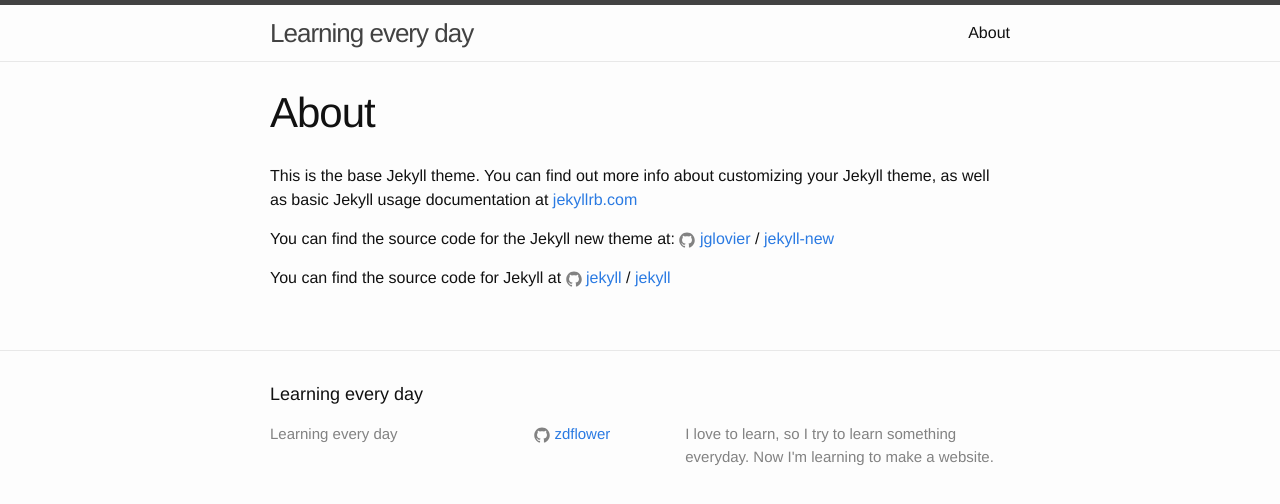
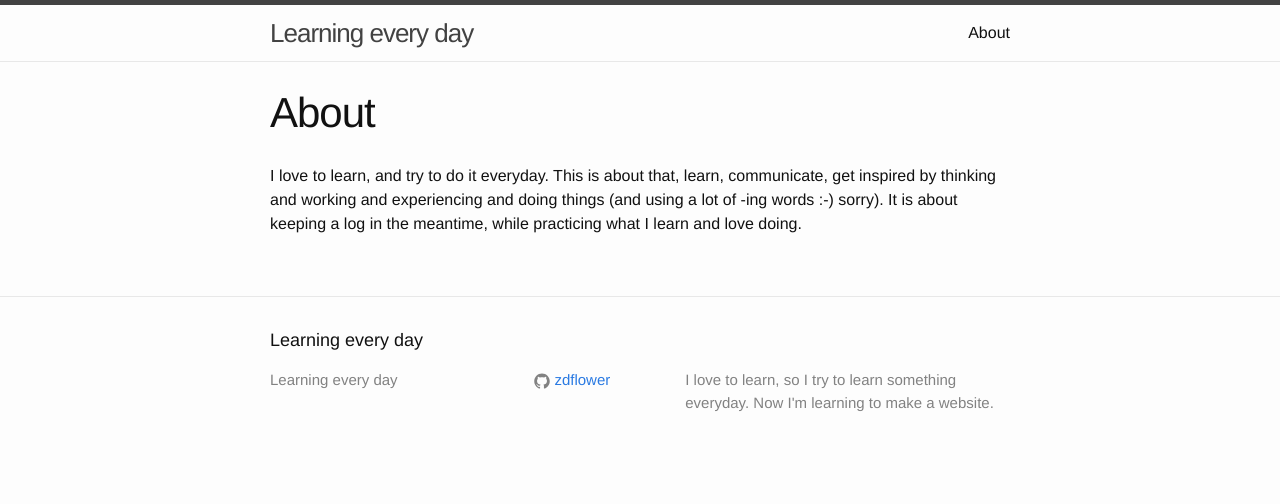
Before and after one commit to zdflower/zdflower.github.io, a Jekyll site: the page built from about.md, in a window 1280 px wide. Shown: the top 504 px of the page. Built offline with Jekyll 4.4.1, drawn with Linux system fonts in a browser that asks for light colours.

Commit message:
Acerca del sitio

```diff
--- a/about.md
+++ b/about.md
@@ -4,12 +4,4 @@ title: About
 permalink: /about/
 ---
 
-This is the base Jekyll theme. You can find out more info about customizing your Jekyll theme, as well as basic Jekyll usage documentation at [jekyllrb.com](http://jekyllrb.com/)
-
-You can find the source code for the Jekyll new theme at:
-{% include icon-github.html username="jglovier" %} /
-[jekyll-new](https://github.com/jglovier/jekyll-new)
-
-You can find the source code for Jekyll at
-{% include icon-github.html username="jekyll" %} /
-[jekyll](https://github.com/jekyll/jekyll)
+I love to learn, and try to do it everyday. This is about that, learn, communicate, get inspired by thinking and working and experiencing and doing things (and using a lot of -ing words :-) sorry). It is about keeping a log in the meantime, while practicing what I learn and love doing.
```
